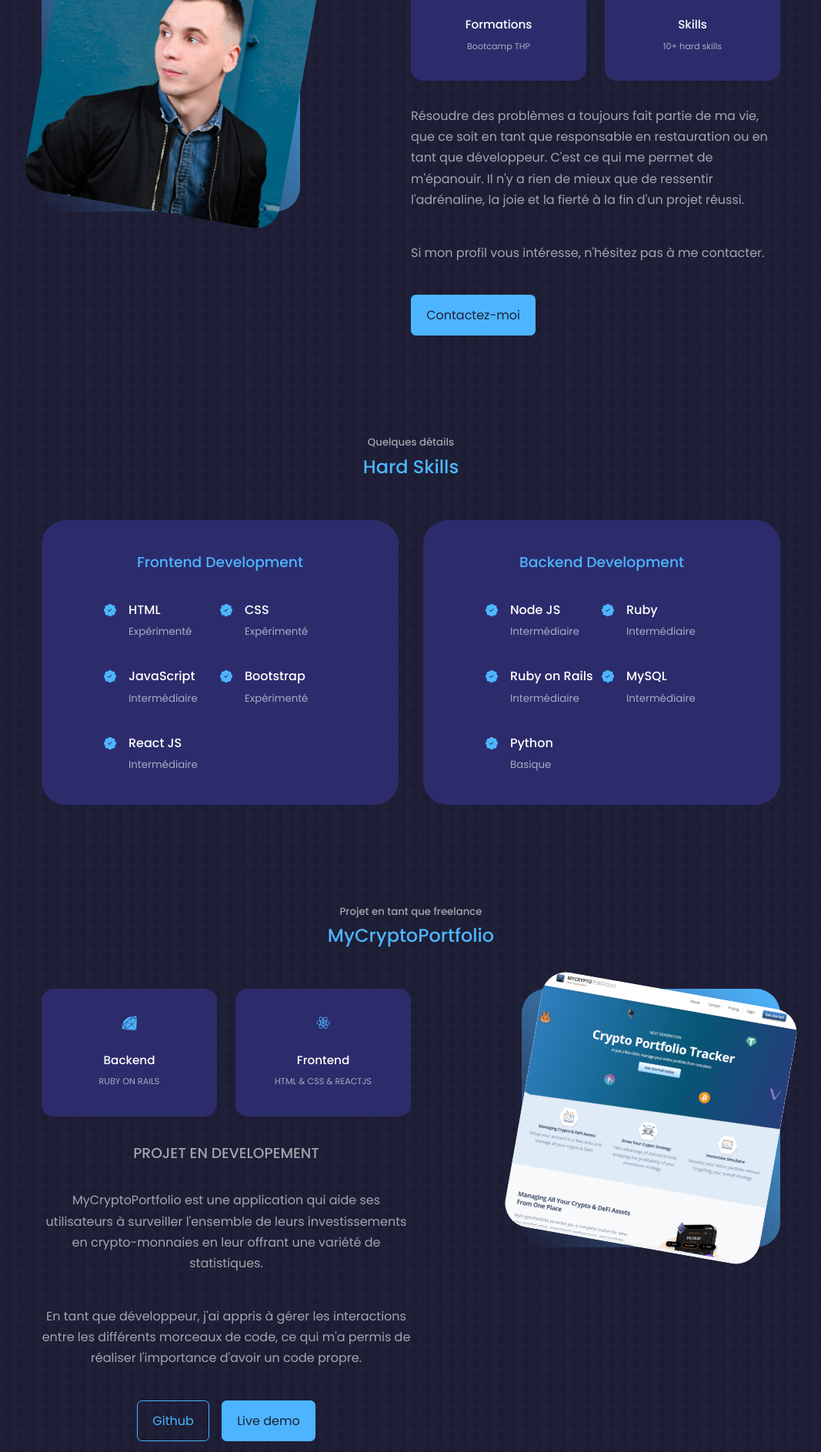
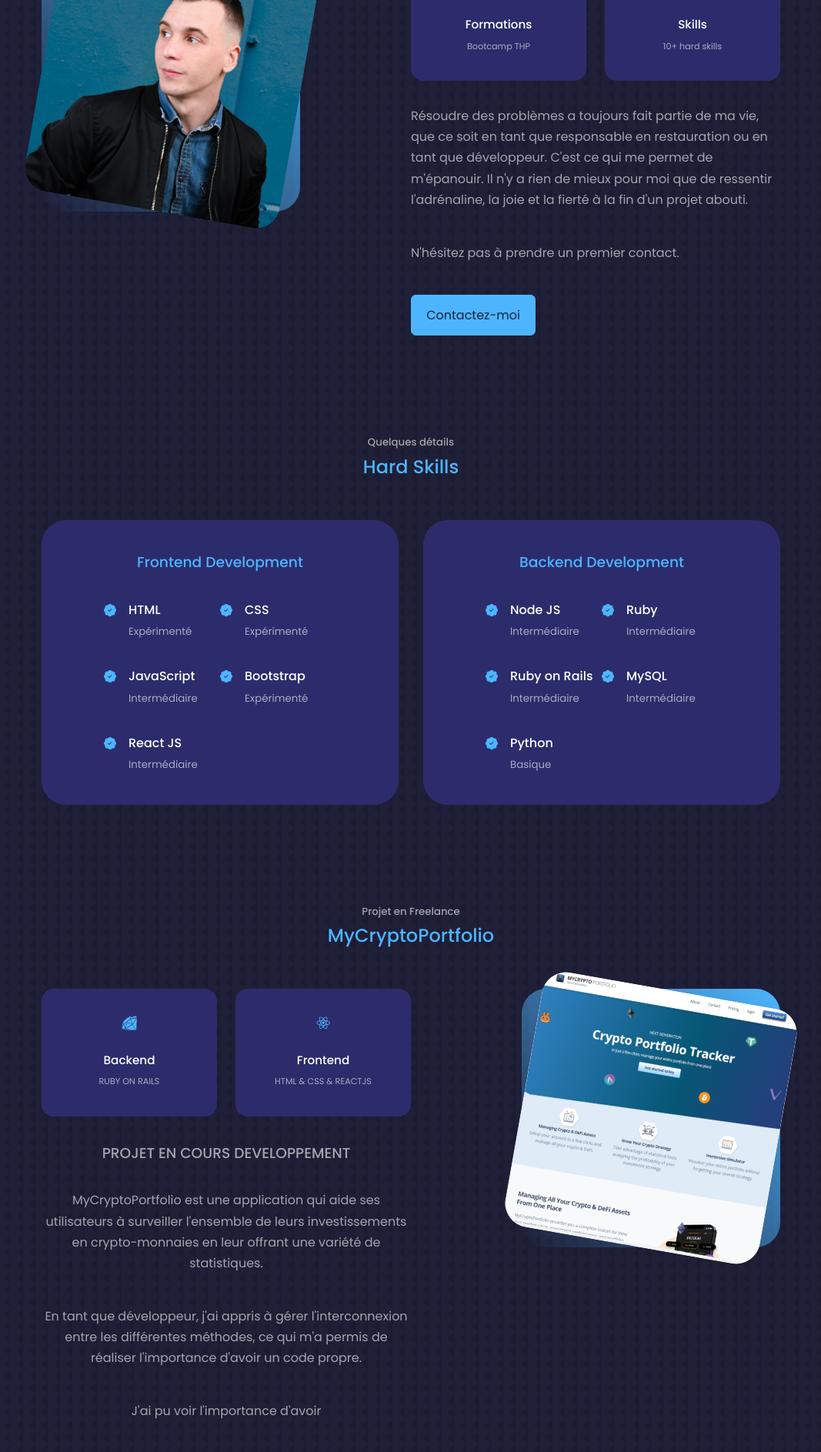
Before and after one commit to tristan-greffe/portfolio, a React (Create React App) app: page / in a window 1280 px wide. Shown: the part 940-2827 px from the top of the page at 77% size, without its empty margins (106-1173 px from the left). Built offline with nearby package versions, Linux system fonts and the light colour scheme.

Commit message:
Some modification

```diff
--- a/src/components/about/About.jsx
+++ b/src/components/about/About.jsx
@@ -34,8 +34,8 @@
               <small>10+ hard skills</small>
             </article>
           </div>
-          <p>Résoudre des problèmes a toujours fait partie de ma vie, que ce soit en tant que responsable en restauration ou en tant que développeur. C'est ce qui me permet de m'épanouir. Il n'y a rien de mieux que de ressentir l'adrénaline, la joie et la fierté à la fin d'un projet réussi.</p>
-          <p>Si mon profil vous intéresse, n'hésitez pas à me contacter.</p>
+          <p>Résoudre des problèmes a toujours fait partie de ma vie, que ce soit en tant que responsable en restauration ou en tant que développeur. C'est ce qui me permet de m'épanouir. Il n'y a rien de mieux pour moi que de ressentir l'adrénaline, la joie et la fierté à la fin d'un projet abouti.</p>
+          <p>N'hésitez pas à prendre un premier contact.</p>
           <a href='#contact' className='btn btn-primary'>Contactez-moi</a>
         </div>
       </div>
--- a/src/components/portfolio/Portfolio.jsx
+++ b/src/components/portfolio/Portfolio.jsx
@@ -12,7 +12,7 @@
 const Portfolio = () => {
   return (
     <section id='portfolio'>
-      <h5>Projet en tant que freelance</h5>
+      <h5>Projet en Freelance</h5>
       <h2>MyCryptoPortfolio</h2>
       <div className='container portfolio__container'>
         <div className='portfolio__content'>
@@ -28,9 +28,10 @@
               <small>HTML & CSS & REACTJS</small>
             </article>
           </div>
-          <h3 className='text-light'>PROJET EN DEVELOPEMENT</h3>
+          <h3 className='text-light'>PROJET EN COURS DEVELOPPEMENT</h3>
           <p className='text-light'>MyCryptoPortfolio est une application qui aide ses utilisateurs à surveiller l'ensemble de leurs investissements en crypto-monnaies en leur offrant une variété de statistiques.</p>
-          <p>En tant que développeur, j'ai appris à gérer les interactions entre les différents morceaux de code, ce qui m'a permis de réaliser l'importance d'avoir un code propre.</p>
+          <p>En tant que développeur, j'ai appris à gérer l'interconnexion entre les différentes méthodes, ce qui m'a permis de réaliser l'importance d'avoir un code propre.</p>
+          <p>J'ai pu voir l'importance d'avoir </p>
           <div className='portfolio__item-cta'>
             <a href='https://github.com/entertotheneworld/my-crypto-portfolio' target='_blank' rel='noreferrer' className='btn'>Github</a>
             <a href='https://www.my-crypto-portfolio.com' className='btn btn-primary' target='_blank' rel='noreferrer'>Live demo</a>
```
